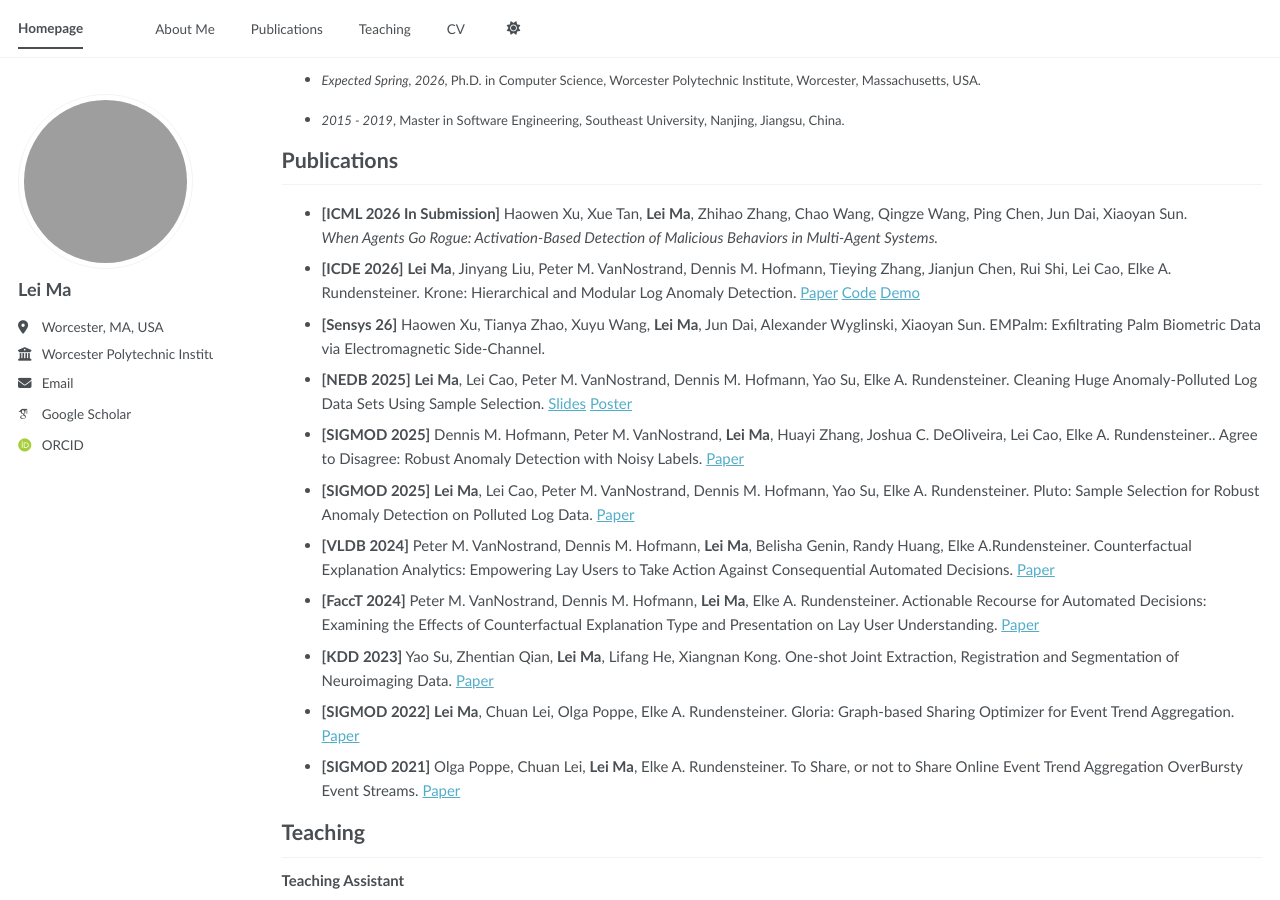
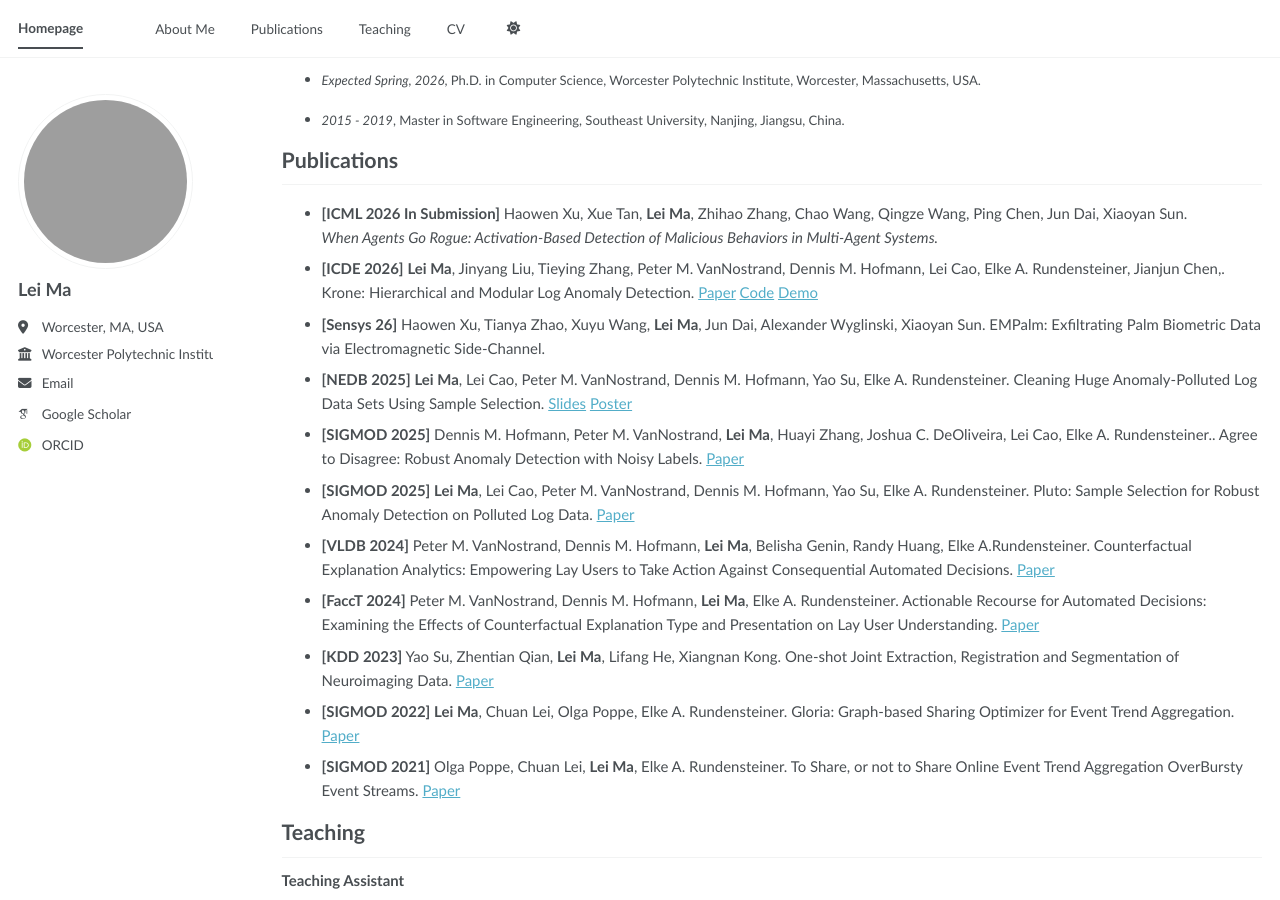
Before and after one commit to LeiMa0324/LeiMa0324.github.io, a Jekyll site: the page built from index.md, in a window 1280 px wide and 900 px high, scrolled down 901 px. Built offline with Jekyll 4.4.1, drawn with Linux system fonts in a browser that asks for light colours; some web fonts are replaced; a script bundle is joined from its source files by our own code; library files that are not in the unit come from our copies.

Commit message:
Update author order for ICDE 2026 publication

```diff
--- a/index.md
+++ b/index.md
@@ -42,7 +42,7 @@
 
 - **[ICML 2026 In Submission]** Haowen Xu, Xue Tan, **Lei Ma**, Zhihao Zhang, Chao Wang, Qingze Wang, Ping Chen, Jun Dai, Xiaoyan Sun.
   *When Agents Go Rogue: Activation-Based Detection of Malicious Behaviors in Multi-Agent Systems.*
-- **[ICDE 2026]** **Lei Ma**, Jinyang Liu, Peter M. VanNostrand, Dennis M. Hofmann, Tieying Zhang, Jianjun Chen, Rui Shi, Lei Cao, Elke A. Rundensteiner. Krone: Hierarchical and Modular Log Anomaly Detection. [Paper](https://arxiv.org/pdf/2602.07303) [Code](https://github.com/LeiMa0324/Krone_official) [Demo](https://leima0324.github.io/KRONE_Demo_official/)
+- **[ICDE 2026]** **Lei Ma**, Jinyang Liu, Tieying Zhang, Peter M. VanNostrand, Dennis M. Hofmann, Lei Cao, Elke A. Rundensteiner, Jianjun Chen,. Krone: Hierarchical and Modular Log Anomaly Detection. [Paper](https://arxiv.org/pdf/2602.07303) [Code](https://github.com/LeiMa0324/Krone_official) [Demo](https://leima0324.github.io/KRONE_Demo_official/)
 - **[Sensys 26]** Haowen Xu, Tianya Zhao, Xuyu Wang, **Lei Ma**, Jun Dai, Alexander Wyglinski, Xiaoyan Sun. EMPalm: Exfiltrating Palm Biometric Data via Electromagnetic Side-Channel.
 - **[NEDB 2025]** **Lei Ma**, Lei Cao, Peter M. VanNostrand, Dennis M. Hofmann, Yao Su, Elke A. Rundensteiner. Cleaning Huge Anomaly-Polluted Log Data Sets Using Sample Selection. [Slides](https://nedbday.github.io/2025/download/slides/Pluto_NEDB_slides.pdf) [Poster](https://nedbday.github.io/2025/download/posters/pluto_24x36_poster.pdf)
 - **[SIGMOD 2025]** Dennis M. Hofmann, Peter M. VanNostrand, **Lei Ma**, Huayi Zhang, Joshua C. DeOliveira, Lei Cao, Elke A. Rundensteiner.. Agree to Disagree: Robust Anomaly Detection with Noisy Labels. [Paper](https://dl.acm.org/doi/abs/10.1145/3709657)
```
